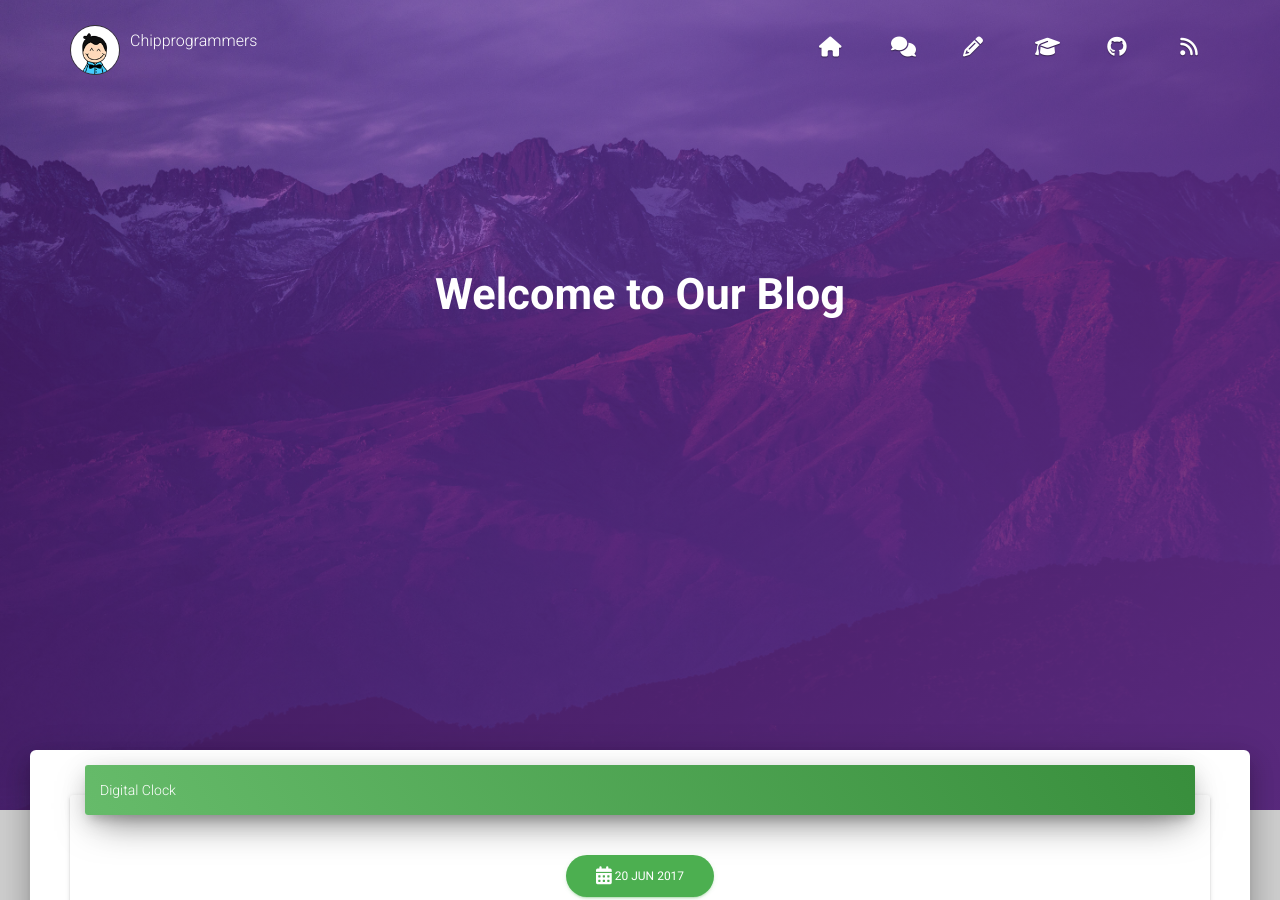
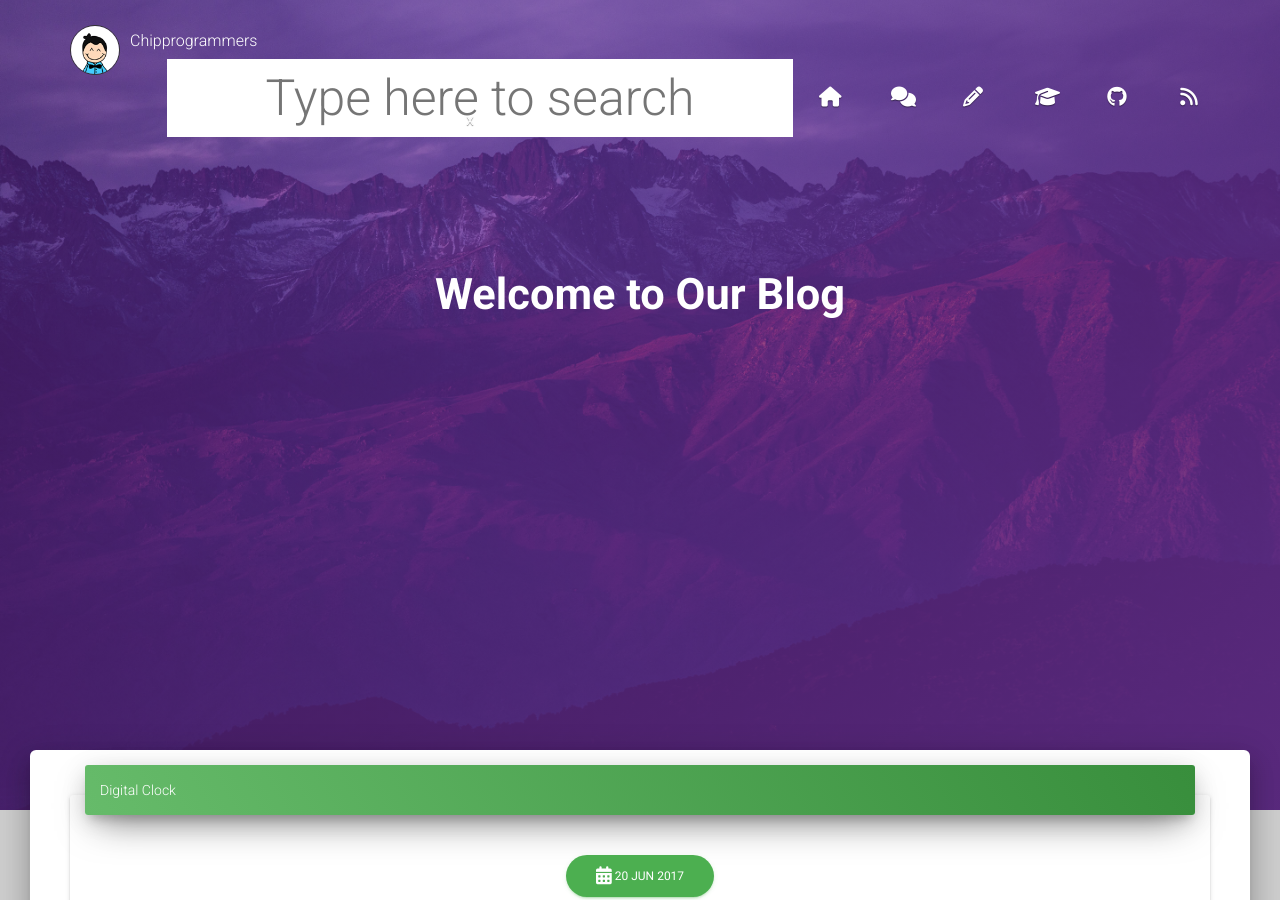
Before and after one commit to tip4programs/imbue, a Jekyll site: the page built from index.html, in a window 1280 px wide and 900 px high. Built offline with Jekyll 4.4.1, drawn with Linux system fonts in a browser that asks for light colours; nearby versions of some CDN libraries; the list of posts is cut into pages by our own code.

Commit message:
Update navbar.html

```diff
--- a/_includes/navbar.html
+++ b/_includes/navbar.html
@@ -25,12 +25,10 @@
 	    	<ul class="nav navbar-nav navbar-right">
 	{% if site.allowsearch ==  true %}
 		<li>
- <div class="super-search" id="js-super-search">
-  <a href="javascript:void(0)" onclick="superSearch.toggle()" class="super-search__close-btn">X</a>
-  <input type="text" placeholder="Type here to search" class="super-search__input" id="js-super-search__input">
-  <ul class="super-search__results" id="js-super-search__results"></ul>
- </div>
-		</li>
+                   <a href="javascript:void(0)" onclick="superSearch.toggle()" class="super-search__close-btn">X</a>
+                   <input type="text" placeholder="Type here to search" class="super-search__input" id="js-super-search__input">
+                   <ul class="super-search__results" id="js-super-search__results"></ul>
+               </li>
 	 {% endif %}
 			{% for y in site.data.navigation %}
 				<li>
```
